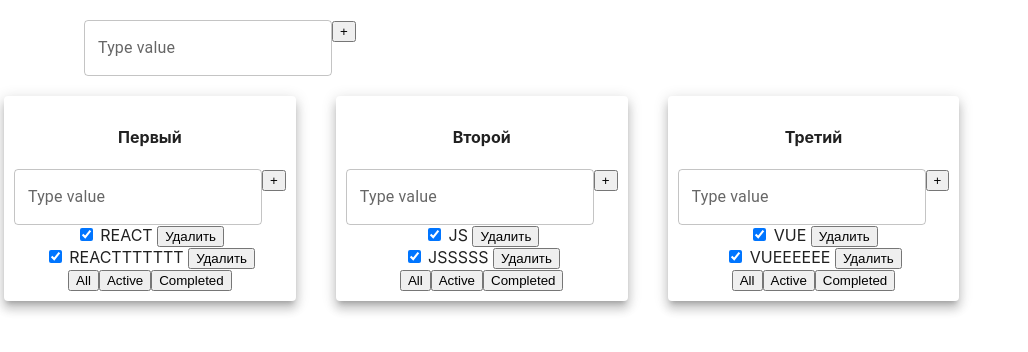
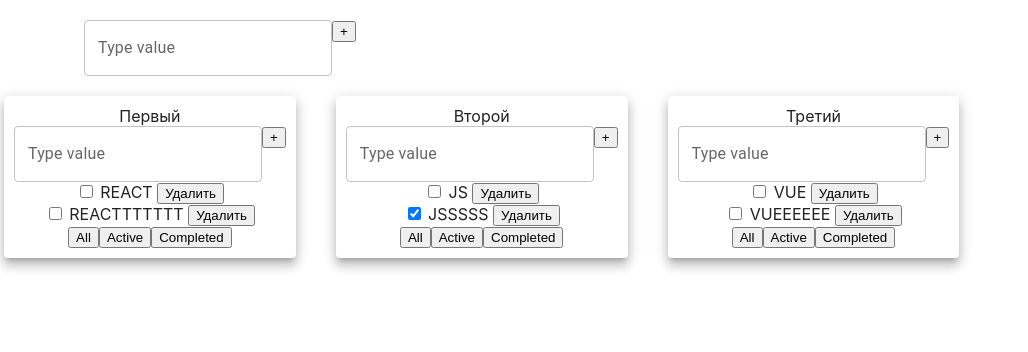
Before and after one commit to DanilMoskalets/my-project-todolist, a React (Create React App) app: page / in a window 1280 px wide. Shown: the top 352 px of the page, without its empty margins (0-1028 px from the left). Built offline with nearby package versions, Linux system fonts and the light colour scheme.

Commit message:
Commit mo main

```diff
--- a/src/App.tsx
+++ b/src/App.tsx
@@ -1,9 +1,8 @@
-import React, {ChangeEvent, FormEvent, useState} from 'react';
+import React, {useEffect, useState} from 'react';
 import './App.css';
 import TodoList from './components/TodoList';
 import {AddItemForm} from "./components/AddItemForm";
 import {v1} from 'uuid';
-import todoList from "./components/TodoList";
 import { Paper,Container,Grid } from '@mui/material';
 
 
@@ -36,16 +35,16 @@ const App = () => {
     ])
     const [tasks, setTasks] = useState<taskStateType>({
         [todoListID_1]: [
-            {text: 'REACT', id: v1(), isDone: true},
-            {text: 'REACTTTTTTT', id: v1(), isDone: true}
+            {text: 'REACT', id: v1(), isDone: false},
+            {text: 'REACTTTTTTT', id: v1(), isDone: false}
         ],
         [todoListID_2]: [
-            {text: 'JS', id: v1(), isDone: true},
+            {text: 'JS', id: v1(), isDone: false},
             {text: 'JSSSSS', id: v1(), isDone: true}
         ],
         [todoListID_3]: [
-            {text: 'VUE', id: v1(), isDone: true},
-            {text: 'VUEEEEEE', id: v1(), isDone: true}
+            {text: 'VUE', id: v1(), isDone: false},
+            {text: 'VUEEEEEE', id: v1(), isDone: false}
         ]
     })
 
@@ -55,6 +54,17 @@ const App = () => {
         const newTodoList: todoListType = {id: newTodoListId, title, filter: 'all'}
         setTodoList([...todoList, newTodoList])
         setTasks({...tasks, [newTodoListId]: []})
+    }
+
+    useEffect(() => {
+        console.log(tasks[todoListID_1])
+    });
+
+    const editTodoListTitle = (title: string, todoListID: string) => {
+        const updateTodoListFilter = todoList.map(tl => tl.id === todoListID
+            ? {...tl, title} : tl
+        )
+        setTodoList(updateTodoListFilter)
     }
 
 
@@ -84,6 +94,13 @@ const App = () => {
         })
     }
 
+    const changeFilterTasks = (filter: filterValueType, todoListID: string) => {
+        const updateTodoListFilter = todoList.map(tl => tl.id === todoListID
+        ? {...tl, filter} : tl
+        )
+        setTodoList(updateTodoListFilter)
+    }
+
     const changeTaskStatus = (isDone: boolean, taskID: string, todoListID: string) => {
         setTasks({
             ...tasks,
@@ -92,7 +109,6 @@ const App = () => {
                 isDone
             } : t)
         })
-        console.log(tasks[todoListID_1])
     }
 
 
@@ -122,12 +138,14 @@ const todoListMap = todoList.map(tl => {
         <TodoList
             id={tl.id}
             title={tl.title}
+            editTodoListTitle={editTodoListTitle}
             tasks={tasksForRender}
             addTask={addTask}
             removeTask={removeTask}
             editTask={editTask}
             changeTaskStatus={changeTaskStatus}
             filter={tl.filter}
+            changeFilter = {changeFilterTasks}
         />
         </Paper>
         </Grid>
--- a/src/components/Task.tsx
+++ b/src/components/Task.tsx
@@ -1,5 +1,5 @@
-import React, {ChangeEvent, FC, useState} from 'react';
-import {tasksType} from "../App";
+import React, {ChangeEvent} from 'react';
+import {filterValueType, tasksType} from "../App";
 import { EditableForm } from './EditableForm';
 
 type TaskTypeProps = {
@@ -21,8 +21,9 @@ const Task = (props: TaskTypeProps) => {
     }
 
     const onChangeTaskStatus = (e: ChangeEvent<HTMLInputElement>) => {
-        props.changeTaskStatus(e.target.checked, props.task.id)
+        props.changeTaskStatus(e.currentTarget.checked, props.task.id)
     }
+
 
     return (
         <div>
--- a/src/components/TodoList.tsx
+++ b/src/components/TodoList.tsx
@@ -1,17 +1,20 @@
 import React, {FC} from 'react';
-import {filterValueType, taskStateType, tasksType, todoListType} from "../App";
+import {filterValueType, tasksType} from "../App";
 import Task from "./Task";
 import {AddItemForm} from "./AddItemForm";
+import {EditableForm} from "./EditableForm";
 
 type TodoListPropsType = {
     tasks: tasksType[]
     title: string
+    editTodoListTitle: (text: string, todoListID: string) => void
     id: string
     addTask:(text: string, todoListID: string) => void
     removeTask: (tID: string,id: string) => void
     editTask: (newTitle: string, taskId: string, todoListID: string) => void
     changeTaskStatus: (isDone: boolean, taskID: string, todoListID: string) => void
     filter: filterValueType
+    changeFilter: (filter: filterValueType, todoListID: string) => void
 }
 
 const TodoList: FC<TodoListPropsType> = ({
@@ -22,8 +25,14 @@ const TodoList: FC<TodoListPropsType> = ({
                                              changeTaskStatus,
                                              title,
                                              addTask,
+                                             changeFilter,
+                                             editTodoListTitle,
                                              ...props
                                          }) => {
+
+    const handleEditTodoListTitle = (newTitle: string) => {
+        editTodoListTitle(newTitle, id)
+    }
 
     const handleAddTask = (text: string) => {
         addTask(text, id )
@@ -41,13 +50,13 @@ const TodoList: FC<TodoListPropsType> = ({
         changeTaskStatus(isDone, tId, id)
     }
 
-    const handleFilter = (filterValue: string) => {
-
+    const handleFilter = (filterValue: filterValueType) => {
+        changeFilter(filterValue, id)
     }
 
     return (
         <div>
-            <h4>{title}</h4>
+            <EditableForm  editTask={handleEditTodoListTitle} title={title}/>
             <AddItemForm addItem={handleAddTask}/>
             {
                 tasks.map((t) => (
```
